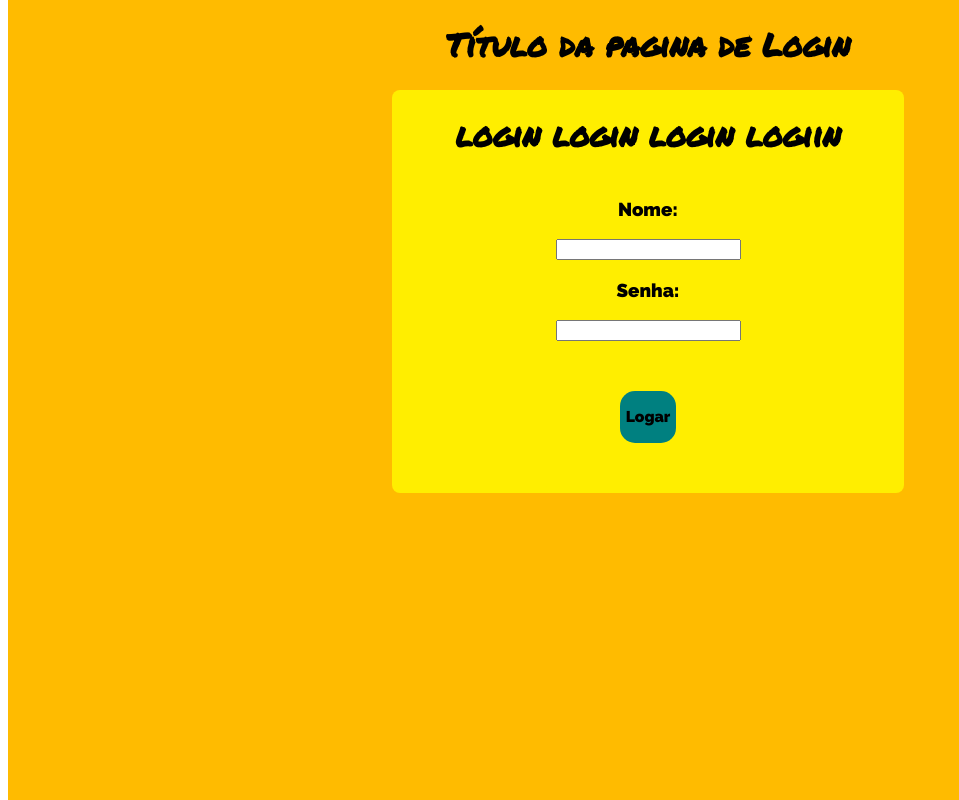
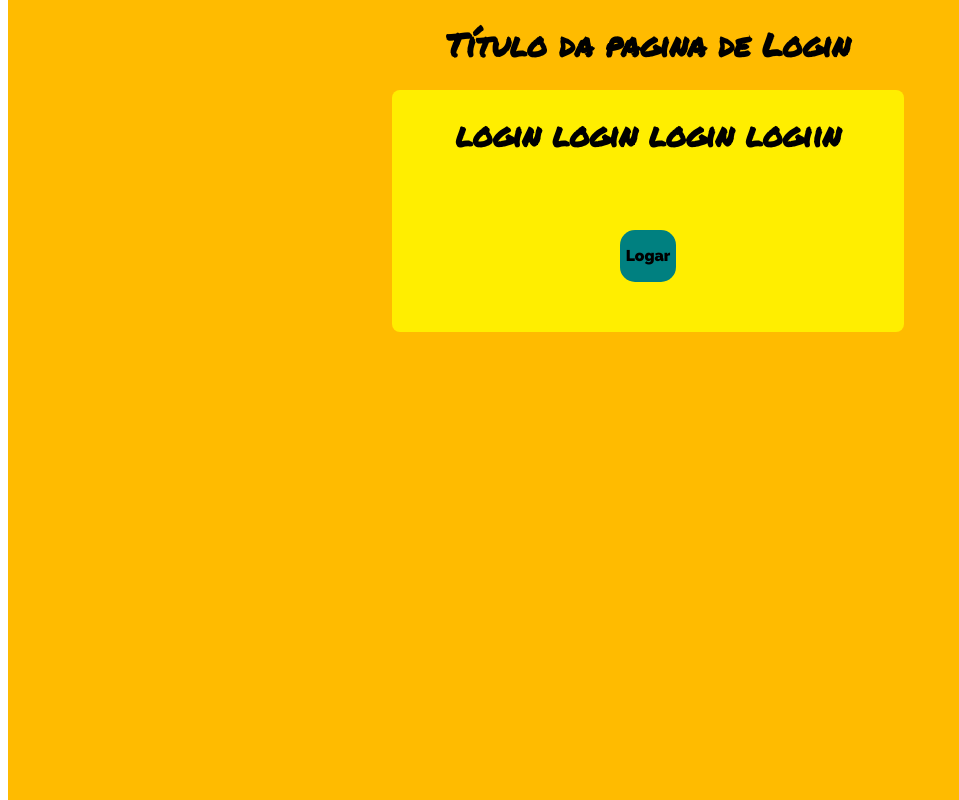
Before and after one commit to cpejr/capacitacoes, a React (Create React App) app in the folder capacitacao_git/frontend/: page /login in a window 1280 px wide. Shown: the whole page, without its empty margins (0-959 px from the left). Built offline with nearby package versions, Linux system fonts and the light colour scheme.

Commit message:
Apaguei os campos

```diff
--- a/capacitacao_git/frontend/src/pages/Login/index.js
+++ b/capacitacao_git/frontend/src/pages/Login/index.js
@@ -10,15 +10,6 @@ export default function Home(props) {
             <div className="yellowSquareContainer">
                 <div className="yellowSquare">
                     <h1>login login login logiin</h1>
-
-                    <div className="yellowSquare">
-                        <h3>Nome: </h3>
-                        <input className="loginInput"></input>
-                    </div>
-                    <div className="yellowSquare">
-                        <h3>Senha: </h3>
-                        <input className="loginInput"></input>
-                    </div>
 
                     <div className="yellowSquareContainer">
                         <div className="yellowSquare">
```
